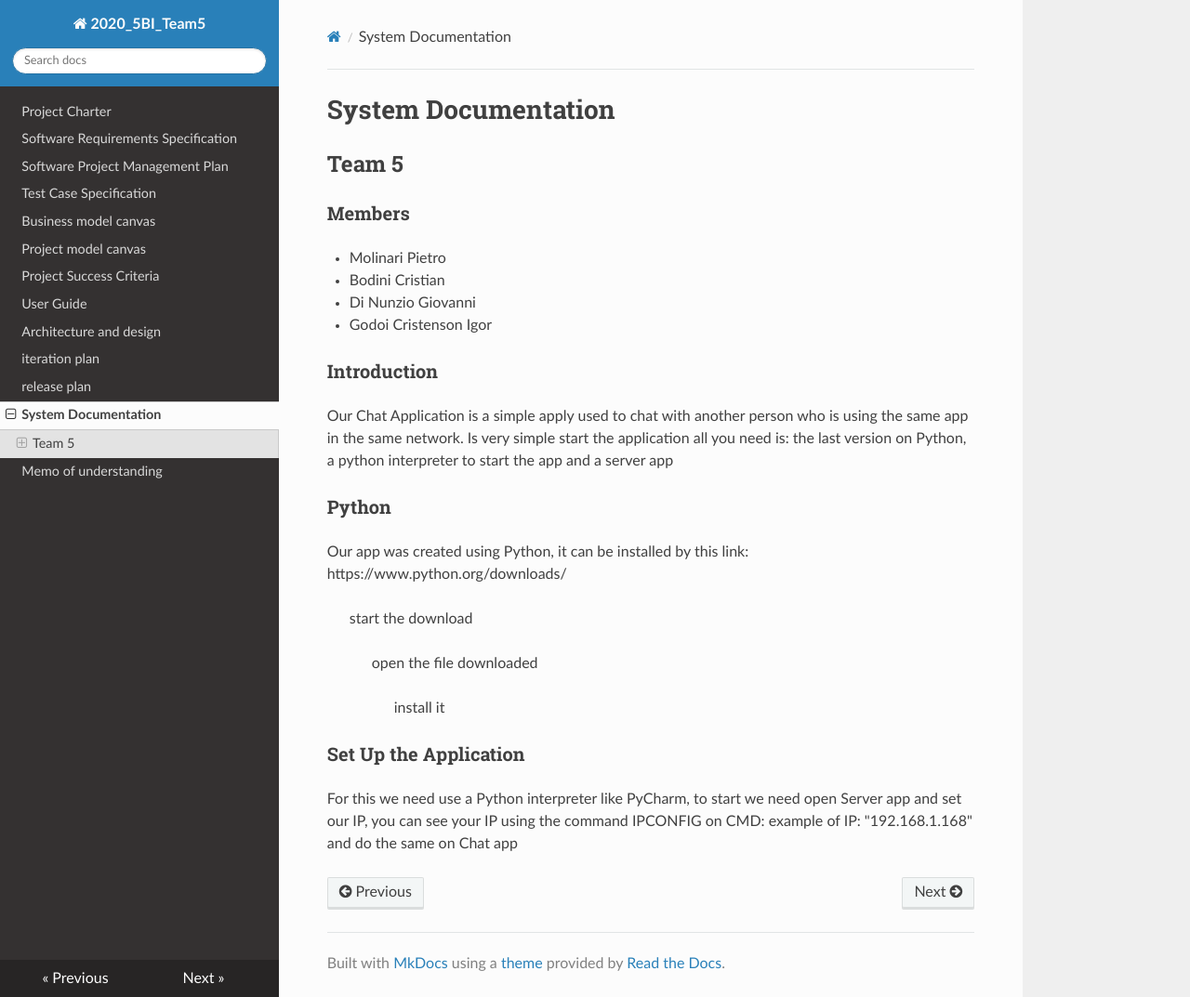
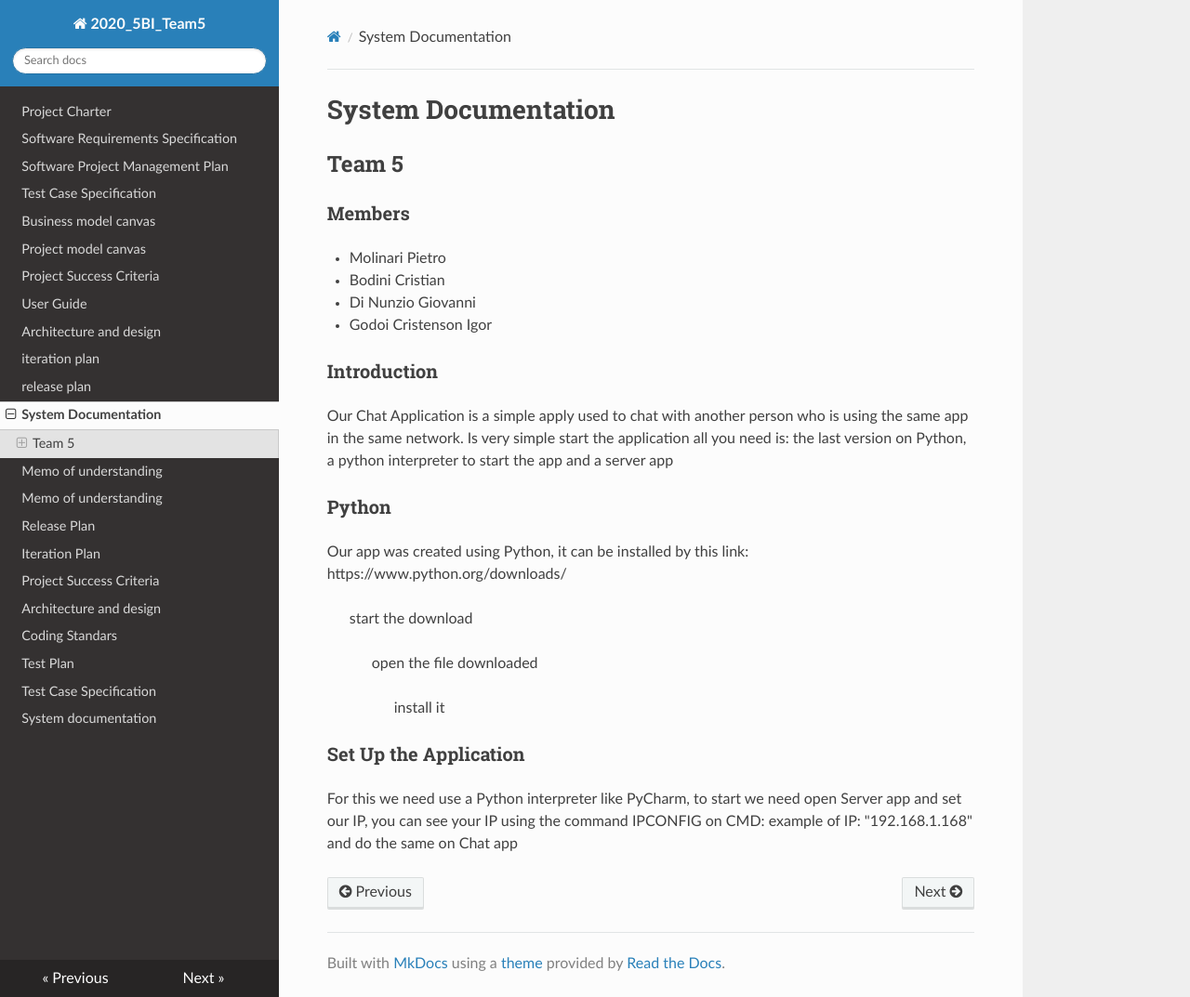
Before and after one commit to Kurai27/2020_5BI_Team5_ChatDocumentation, an MkDocs documentation site: the page built from docs/System_Documentation.md, in a window 1280 px wide and 1073 px high. Shown: the whole window at 93% size. Built offline with MkDocs 1.6.1, drawn with Linux system fonts in a browser that asks for light colours; nearby versions of some CDN libraries.

Commit message:
update
I edit this files, with the document that i add

```diff
--- a/mkdocs.yml
+++ b/mkdocs.yml
@@ -14,6 +14,15 @@ nav:
     - 'release plan': 'release_plan.md'
     - 'System Documentation': 'System_Documentation.md'
     - 'Memo of understanding': 'Memo_of_understanding.md'
+    - 'Memo of understanding': 'Memo_of_understanding.pdf'
+    - 'Release Plan': 'release_plan.pdf'
+    - 'Iteration Plan': 'iteration_plan.pdf'
+    - 'Project Success Criteria': 'Project_Success_Criteria.pdf'
+    - 'Architecture and design': 'Architecture_And_Design.pdf'
+    - 'Coding Standars': 'coding_standards.pdf'
+    - 'Test Plan': 'test_plan.pdf'
+    - 'Test Case Specification': 'test_case_specification.pdf'
+    - 'System documentation': 'System_Documentation.pdf'
 
 
 
```
